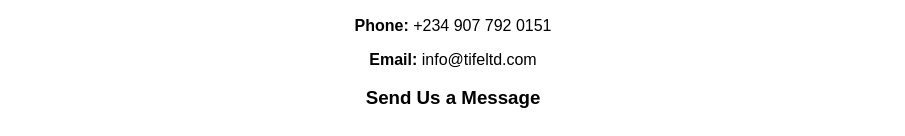
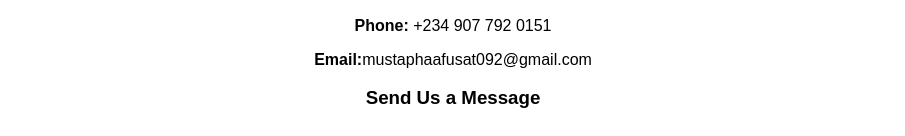
Before and after one commit to lateef12347557/Tife-bags-ltd, a plain HTML site: page index.html in a window 1280 px wide. Shown: the part 1430-1566 px from the top of the page, without its empty margins (187-1092 px from the left). Drawn offline with Linux system fonts and the light colour scheme; a script that the page names is missing.

Commit message:
Update index.html

```diff
--- a/index.html
+++ b/index.html
@@ -55,7 +55,7 @@
     <section id="contact">
         <h2>Contact Us</h2>
         <p><strong>Phone:</strong> +234 907 792 0151</p>
-        <p><strong>Email:</strong> info@tifeltd.com</p>
+        <p><strong>Email:</strong>mustaphaafusat092@gmail.com</p>
 
         <h3>Send Us a Message</h3>
         <form id="contact-form">
```
